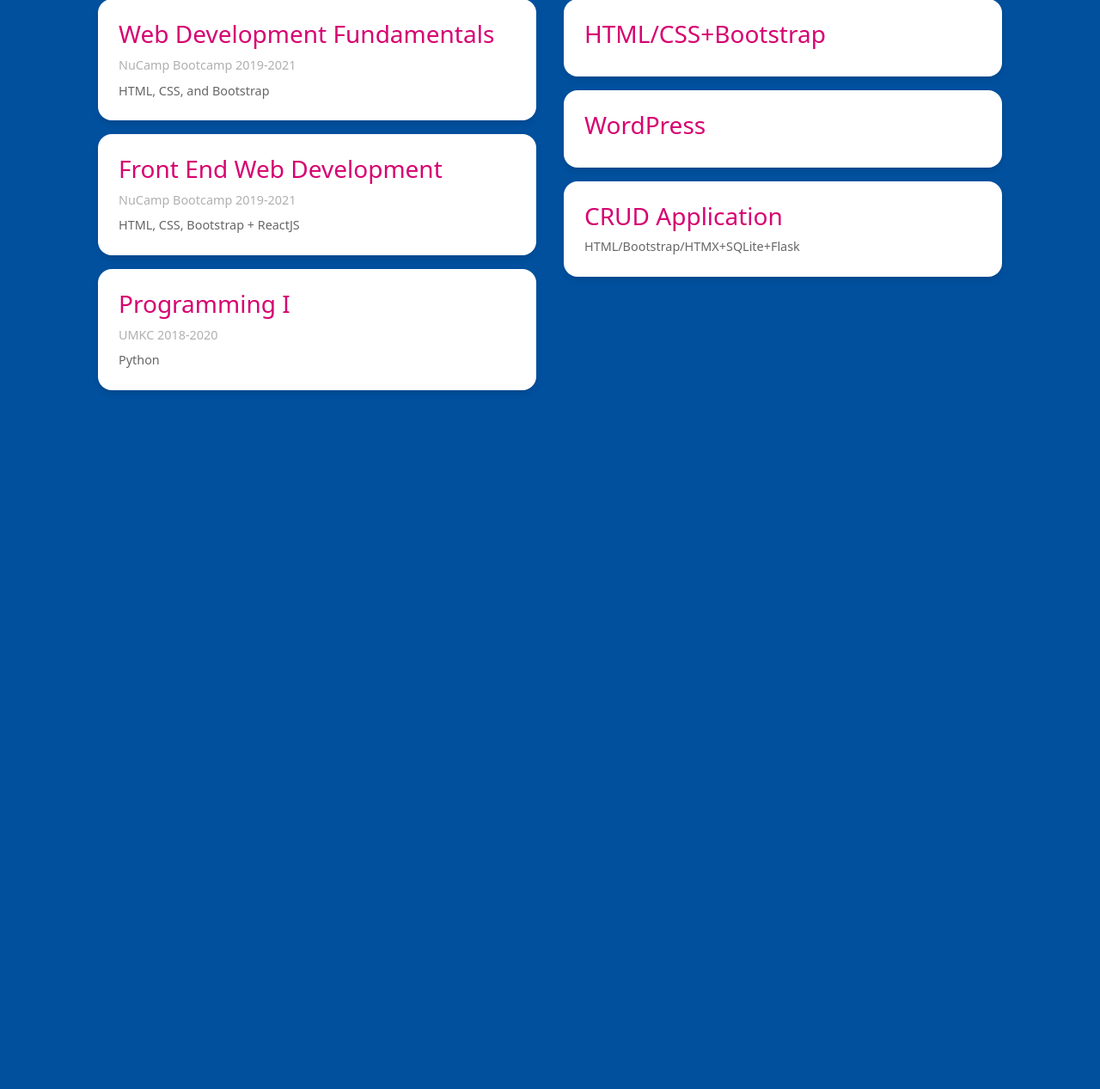
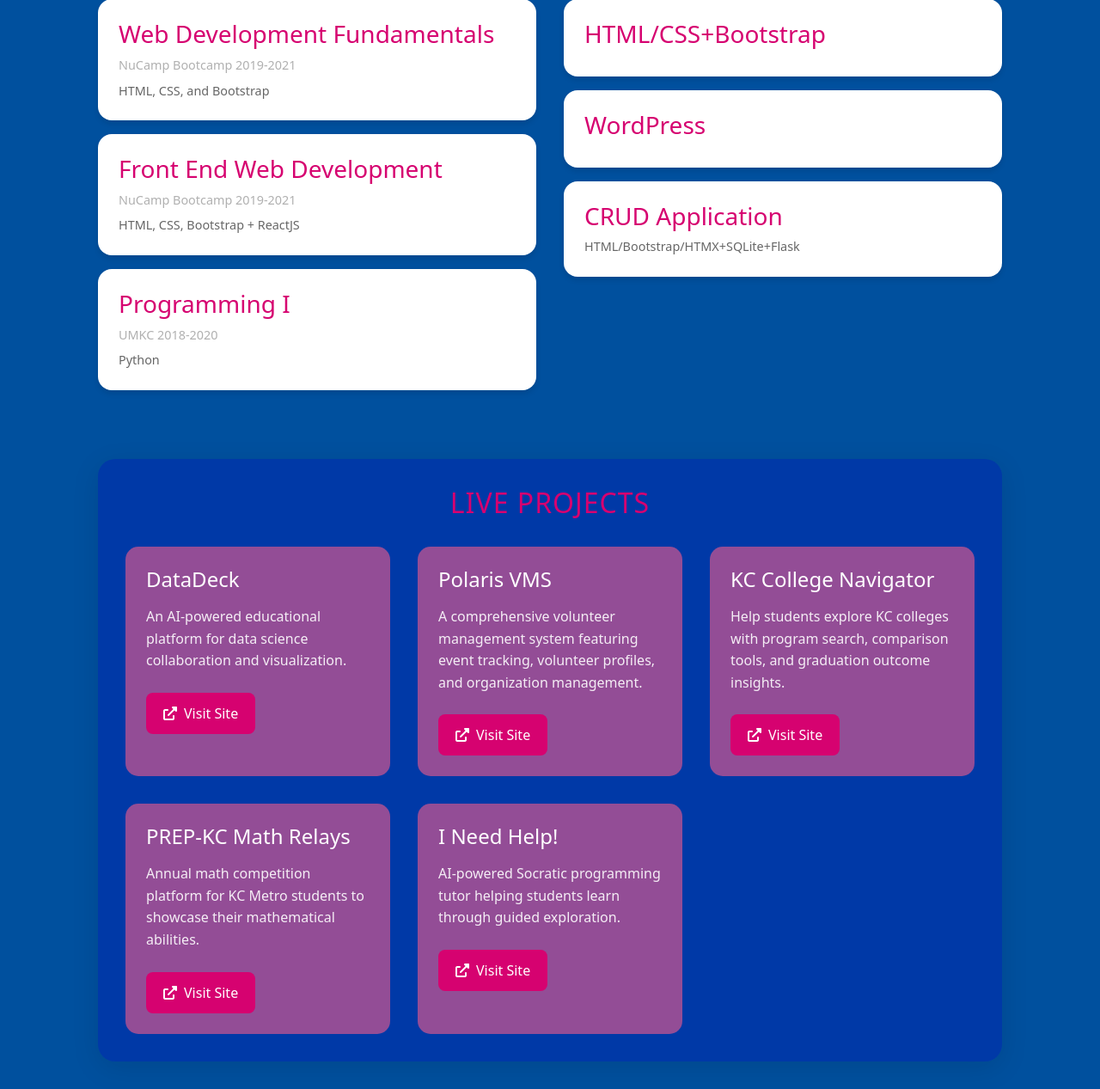
Before and after one commit to admiralorbiter/Jon-Lane-Portfolio, a Flask app: page /programmer in a window 1280 px wide. Shown: the part 1721-2988 px from the top of the page at 86% size. Before the commit the page ends 2177 px from the top, so only its background shows below. Run offline with Flask 3, Linux system fonts and the light colour scheme.

Commit message:
added live projects

```diff
--- a/static/css/programmer.css
+++ b/static/css/programmer.css
@@ -338,3 +338,79 @@
         padding: 1.5rem;
     }
 }
+
+/* Live Projects Section */
+.live-projects-section {
+    margin-top: 4rem;
+    padding: 2rem;
+    background: rgba(0, 56, 168, 0.95);
+    border-radius: 20px;
+    box-shadow: 0 8px 32px rgba(0, 0, 0, 0.1);
+}
+
+.live-projects-section h2 {
+    color: #D60270;
+    font-size: 2rem;
+    text-align: center;
+    margin-bottom: 2rem;
+    text-transform: uppercase;
+    letter-spacing: 1px;
+}
+
+.live-projects-grid {
+    display: grid;
+    grid-template-columns: repeat(auto-fit, minmax(280px, 1fr));
+    gap: 2rem;
+}
+
+.live-project-card {
+    background: rgba(155, 79, 150, 0.95);
+    border-radius: 15px;
+    padding: 1.5rem;
+    transition: transform 0.3s ease, box-shadow 0.3s ease;
+}
+
+.live-project-card:hover {
+    transform: translateY(-5px);
+    box-shadow: 0 12px 40px rgba(0, 0, 0, 0.2);
+}
+
+.live-project-card h3 {
+    color: white;
+    font-size: 1.5rem;
+    margin-bottom: 1rem;
+}
+
+.live-project-card p {
+    color: rgba(255, 255, 255, 0.9);
+    margin-bottom: 1.5rem;
+    line-height: 1.6;
+}
+
+.live-link {
+    display: inline-flex;
+    align-items: center;
+    gap: 0.5rem;
+    background-color: #D60270;
+    color: white;
+    text-decoration: none;
+    padding: 0.75rem 1.25rem;
+    border-radius: 8px;
+    transition: background-color 0.3s ease;
+}
+
+.live-link:hover {
+    background-color: #0038A8;
+}
+
+@media (max-width: 768px) {
+    .live-projects-section {
+        padding: 1.5rem;
+        margin-top: 2rem;
+    }
+
+    .live-projects-grid {
+        grid-template-columns: 1fr;
+        gap: 1.5rem;
+    }
+}
--- a/templates/programmer/programmer.html
+++ b/templates/programmer/programmer.html
@@ -169,5 +169,50 @@
             </div>
         </div>
     </div>
+
+    <div class="live-projects-section">
+        <h2>Live Projects</h2>
+        <div class="live-projects-grid">
+            <div class="live-project-card">
+                <h3>DataDeck</h3>
+                <p>An AI-powered educational platform for data science collaboration and visualization.</p>
+                <a href="https://www.datadeck.dev" target="_blank" class="live-link">
+                    <i class="fas fa-external-link-alt"></i> Visit Site
+                </a>
+            </div>
+
+            <div class="live-project-card">
+                <h3>Polaris VMS</h3>
+                <p>A comprehensive volunteer management system featuring event tracking, volunteer profiles, and organization management.</p>
+                <a href="https://polaris-jlane.pythonanywhere.com" target="_blank" class="live-link">
+                    <i class="fas fa-external-link-alt"></i> Visit Site
+                </a>
+            </div>
+
+            <div class="live-project-card">
+                <h3>KC College Navigator</h3>
+                <p>Help students explore KC colleges with program search, comparison tools, and graduation outcome insights.</p>
+                <a href="https://kccollegenavigator.com" target="_blank" class="live-link">
+                    <i class="fas fa-external-link-alt"></i> Visit Site
+                </a>
+            </div>
+
+            <div class="live-project-card">
+                <h3>PREP-KC Math Relays</h3>
+                <p>Annual math competition platform for KC Metro students to showcase their mathematical abilities.</p>
+                <a href="https://www.prepkcmathrelays.org" target="_blank" class="live-link">
+                    <i class="fas fa-external-link-alt"></i> Visit Site
+                </a>
+            </div>
+
+            <div class="live-project-card">
+                <h3>I Need Help!</h3>
+                <p>AI-powered Socratic programming tutor helping students learn through guided exploration.</p>
+                <a href="https://ineedhelp.pro" target="_blank" class="live-link">
+                    <i class="fas fa-external-link-alt"></i> Visit Site
+                </a>
+            </div>
+        </div>
+    </div>
 </div>
 {% endblock %}
```
